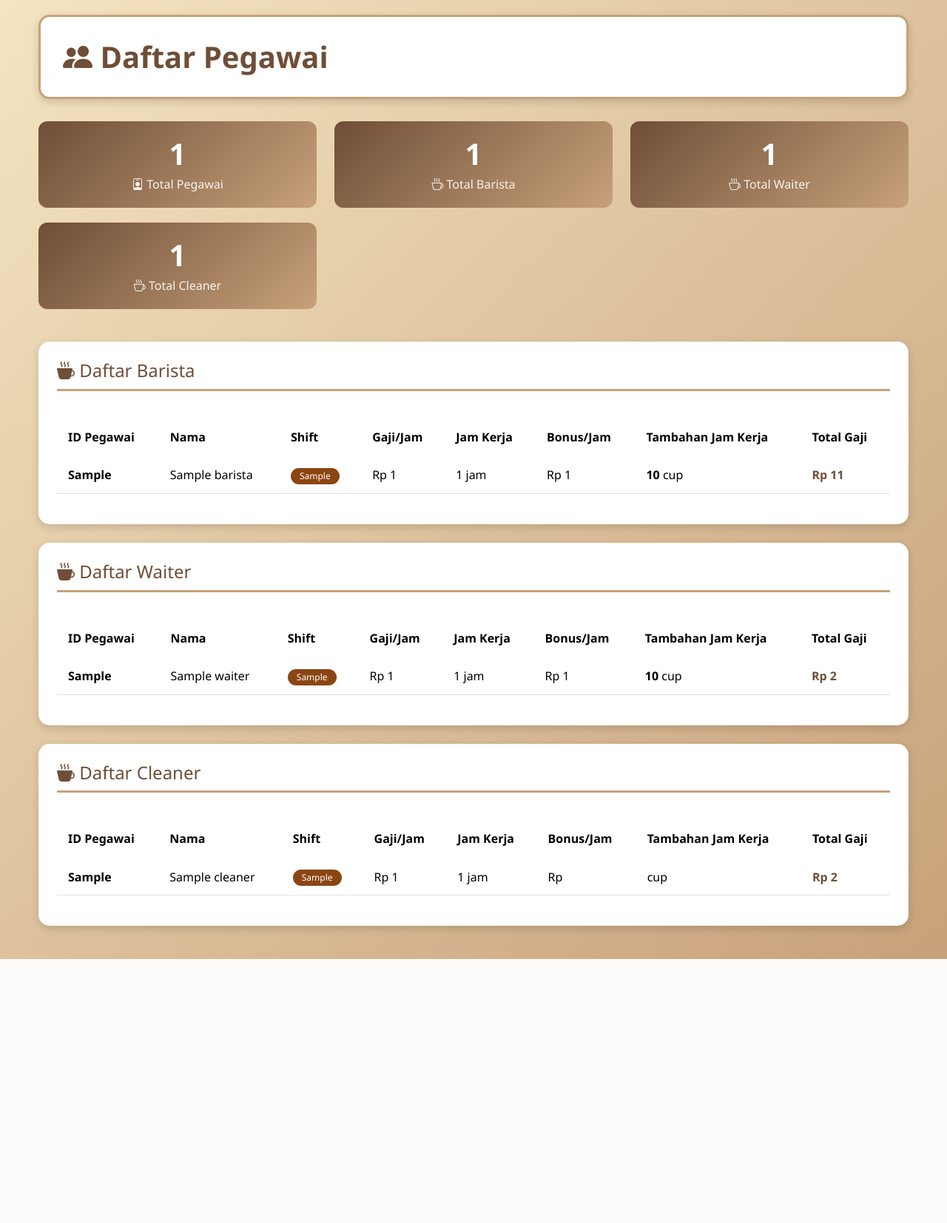
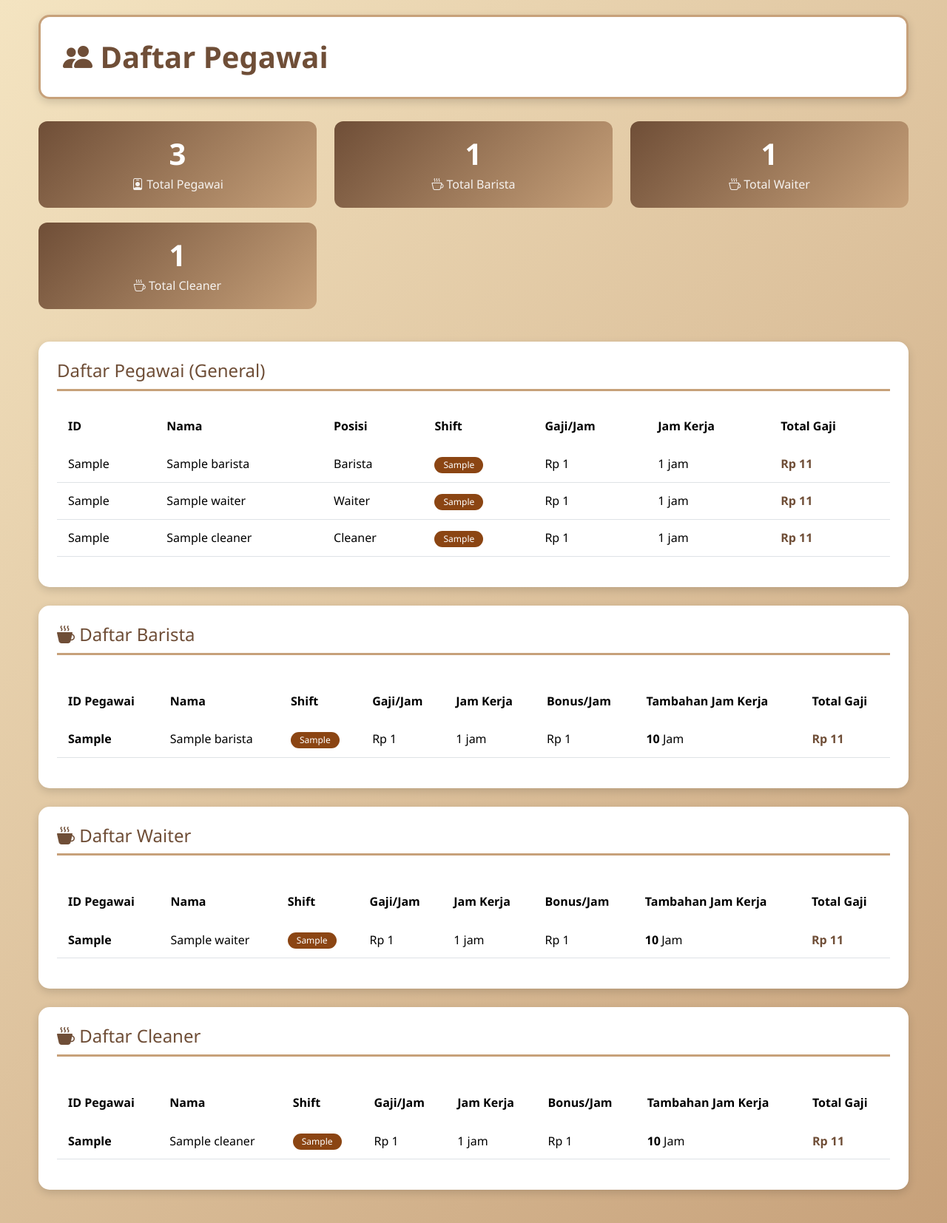
Before and after one commit to Hakaisha1/coffeeCSOS, a Django app: page /pegawai/ in a window 1280 px wide. Shown: the whole page at 74% size. Before the commit the page ends 1297 px from the top, so only its background shows below. Run offline with Django 5.2, Linux system fonts and the light colour scheme; tables that the repository leaves empty hold one stand-in row (values such as "Sample post").

Commit message:
tampilan web

```diff
--- a/coffeeCSOS/settings.py
+++ b/coffeeCSOS/settings.py
@@ -38,7 +38,7 @@
     'django.contrib.sessions',
     'django.contrib.messages',
     'django.contrib.staticfiles',
-    'core',  # Auth app harus di atas
+    'core',
     'customer',
     'pegawai',
     'logistik',
--- a/pegawai/templates/pegawai/index.html
+++ b/pegawai/templates/pegawai/index.html
@@ -142,7 +142,7 @@
         <div class="row mb-4">
             <div class="col-md-4">
                 <div class="stat-card">
-                    <h3>{{ barista_list|length }}</h3>
+                    <h3>{{ total_pegawai }}</h3>
                     <p><i class="bi bi-person-badge"></i> Total Pegawai</p>
                 </div>
             </div>
@@ -164,6 +164,37 @@
                     <p><i class="bi bi-cup-hot"></i> Total Cleaner</p>
                 </div>
             </div>
+        </div>
+
+        <!-- Daftar Semua Pegawai -->
+        <div class="content-card">
+            <h2>Daftar Pegawai (General)</h2>
+            <table class="table table-hover">
+              <thead>
+                <tr>
+                  <th>ID</th>
+                  <th>Nama</th>
+                  <th>Posisi</th>
+                  <th>Shift</th>
+                  <th>Gaji/Jam</th>
+                  <th>Jam Kerja</th>
+                  <th>Total Gaji</th>
+                </tr>
+              </thead>
+              <tbody>
+                {% for p in semua_pegawai %}
+                <tr>
+                  <td>{{ p.id_pegawai }}</td>
+                  <td>{{ p.nama }}</td>
+                  <td>{{ p.posisi }}</td>
+                  <td><span class="badge badge-custom badge-barista">{{ p.shift }}</span></td>
+                  <td>Rp {{ p.gaji_per_jam|floatformat:0 }}</td>
+                  <td>{{ p.jam_kerja }} jam</td>
+                  <td><strong style="color: var(--primary-color);">Rp {{ p.total_gaji|floatformat:0 }}</strong></td>
+                </tr>
+                {% endfor %}
+              </tbody>
+            </table>
         </div>
 
         <!-- Daftar Barista -->
@@ -193,7 +224,7 @@
                             <td>Rp {{ barista.gaji_per_jam|floatformat:0 }}</td>
                             <td>{{ barista.jam_kerja }} jam</td>
                             <td>Rp {{ barista.bonus_per_jam|floatformat:0 }}</td>
-                            <td><strong>{{ barista.jumlah_jam }}</strong> cup</td>
+                            <td><strong>{{ barista.jumlah_jam }}</strong> Jam</td>
                             <td><strong style="color: var(--primary-color);">Rp {{ barista.total_gaji|floatformat:0 }}</strong></td>
                         </tr>
                         {% endfor %}
@@ -235,7 +266,7 @@
                             <td>Rp {{ waiter.gaji_per_jam|floatformat:0 }}</td>
                             <td>{{ waiter.jam_kerja }} jam</td>
                             <td>Rp {{ waiter.bonus_per_jam|floatformat:0 }}</td>
-                            <td><strong>{{ waiter.jumlah_jam }}</strong> cup</td>
+                            <td><strong>{{ waiter.jumlah_jam }}</strong> Jam</td>
                             <td><strong style="color: var(--primary-color);">Rp {{ waiter.total_gaji|floatformat:0 }}</strong></td>
                         </tr>
                         {% endfor %}
@@ -276,8 +307,8 @@
                             <td><span class="badge badge-custom badge-barista">{{ cleaner.shift }}</span></td>
                             <td>Rp {{ cleaner.gaji_per_jam|floatformat:0 }}</td>
                             <td>{{ cleaner.jam_kerja }} jam</td>
-                            <td>Rp {{ cleaner.bonus_per_minuman|floatformat:0 }}</td>
-                            <td><strong>{{ cleaner.minuman_terjual }}</strong> cup</td>
+                            <td>Rp {{ cleaner.bonus_per_jam|floatformat:0 }}</td>
+                            <td><strong>{{ cleaner.jumlah_jam}}</strong> Jam</td>
                             <td><strong style="color: var(--primary-color);">Rp {{ cleaner.total_gaji|floatformat:0 }}</strong></td>
                         </tr>
                         {% endfor %}
--- a/pegawai/views.py
+++ b/pegawai/views.py
@@ -4,55 +4,60 @@
 from django.shortcuts import render
 
 def index(request):
-    pegawai_list= Pegawai.objects.all()
-    barista_list= Barista.objects.all()
-    waiter_list= Waiter.objects.all()
-    cleaner_list= Cleaner.objects.all()
+    barista_list = Barista.objects.all()
+    waiter_list = Waiter.objects.all()
+    cleaner_list = Cleaner.objects.all()
 
     semua_pegawai = []
 
-    for peg in pegawai_list:
-        peg.total_gaji = peg.jam_kerja * peg.gaji_per_jam
+    for b in barista_list:
+        b.total_gaji = b.jam_kerja * b.gaji_per_jam + b.jumlah_jam * b.bonus_per_jam
+        semua_pegawai.append({
+            "id_pegawai": b.id_pegawai,
+            "nama": b.nama,
+            "posisi": "Barista",
+            "shift": b.shift,
+            "gaji_per_jam": b.gaji_per_jam,
+            "jam_kerja": b.jam_kerja,
+            "total_gaji": b.total_gaji,
+            "jenis": "barista",
+        })
 
-    for bar in barista_list:
-        gaji_dasar = bar.jam_kerja * bar.gaji_per_jam
-        bonus = bar.jumlah_jam * bar.bonus_per_jam
-        bar.total_gaji = gaji_dasar + bonus
-        bar.posisi = "Barista"
-        bar.is_barista = True
-        bar.is_waiter = False
-        bar.is_cleaner = False
-        semua_pegawai.append(bar)
+    for w in waiter_list:
+        w.total_gaji = w.jam_kerja * w.gaji_per_jam + w.jumlah_jam * w.bonus_per_jam
+        semua_pegawai.append({
+            "id_pegawai": w.id_pegawai,
+            "nama": w.nama,
+            "posisi": "Waiter",
+            "shift": w.shift,
+            "gaji_per_jam": w.gaji_per_jam,
+            "jam_kerja": w.jam_kerja,
+            "total_gaji": w.total_gaji,
+            "jenis": "waiter",
+        })
 
-    for wait in waiter_list:
-        gaji_dasar = bar.jam_kerja * bar.gaji_per_jam
-        bonus = wait.jam_kerja * bar.bonus_per_jam
-        wait.total_gaji = gaji_dasar + bonus
-        wait.posisi = "Waiter"
-        wait.is_barista = False
-        wait.is_waiter = True
-        wait.is_cleaner = False
-        semua_pegawai.append(wait)
-
-    for clean in cleaner_list:
-        gaji_dasar = bar.jam_kerja * bar.gaji_per_jam
-        bonus = clean.jam_kerja * bar.bonus_per_jam
-        clean.total_gaji = gaji_dasar + bonus
-        clean.posisi = "Cleaner"
-        clean.is_barista = False
-        clean.is_waiter = False
-        clean.is_cleaner = True
-        semua_pegawai.append(clean)
+    for c in cleaner_list:
+        c.total_gaji = c.jam_kerja * c.gaji_per_jam + c.jumlah_jam * c.bonus_per_jam
+        semua_pegawai.append({
+            "id_pegawai": c.id_pegawai,
+            "nama": c.nama,
+            "posisi": "Cleaner",
+            "shift": c.shift,
+            "gaji_per_jam": c.gaji_per_jam,
+            "jam_kerja": c.jam_kerja,
+            "total_gaji": w.total_gaji,
+            "jenis": "cleaner",
+        })
 
     context = {
-        'pegawai_list': pegawai_list,
+        'semua_pegawai': semua_pegawai,
         'barista_list': barista_list,
         'waiter_list': waiter_list,
         'cleaner_list': cleaner_list,
         'total_pegawai': len(semua_pegawai),
-        'total_barista': len(barista_list),
-        'total_waiter': len(waiter_list),
-        'total_cleaner': len(cleaner_list)
+        'total_barista': barista_list.count(),
+        'total_waiter': waiter_list.count(),
+        'total_cleaner': cleaner_list.count(),
     }
     return render(request, 'pegawai/index.html', context)
 
```
Also changed, not shown: pegawai/management/commands/seed_pegawai.py (added, +79 -0 lines), core/migrations/0001_initial.py, customer/migrations/0001_initial.py, logistik/migrations/0001_initial.py, pegawai/management/__init__.py (added), pegawai/management/commands/__init__.py (added), pegawai/migrations/0001_initial.py.
